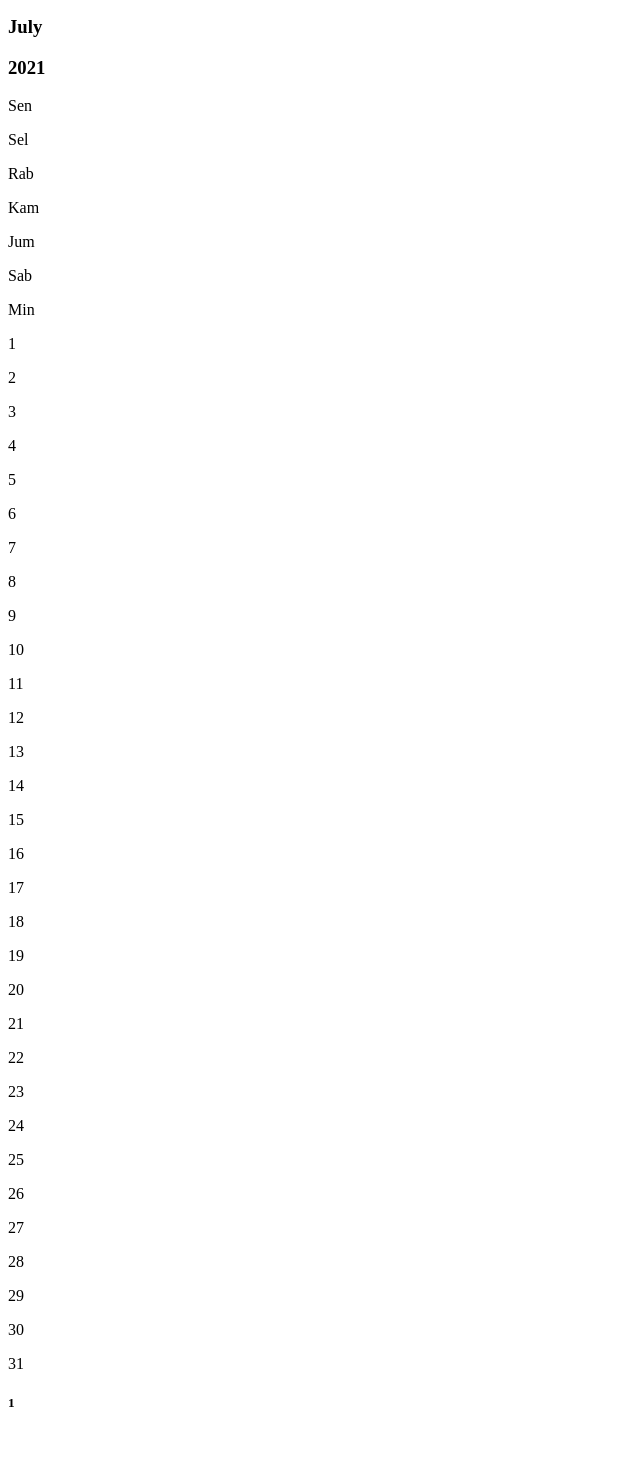
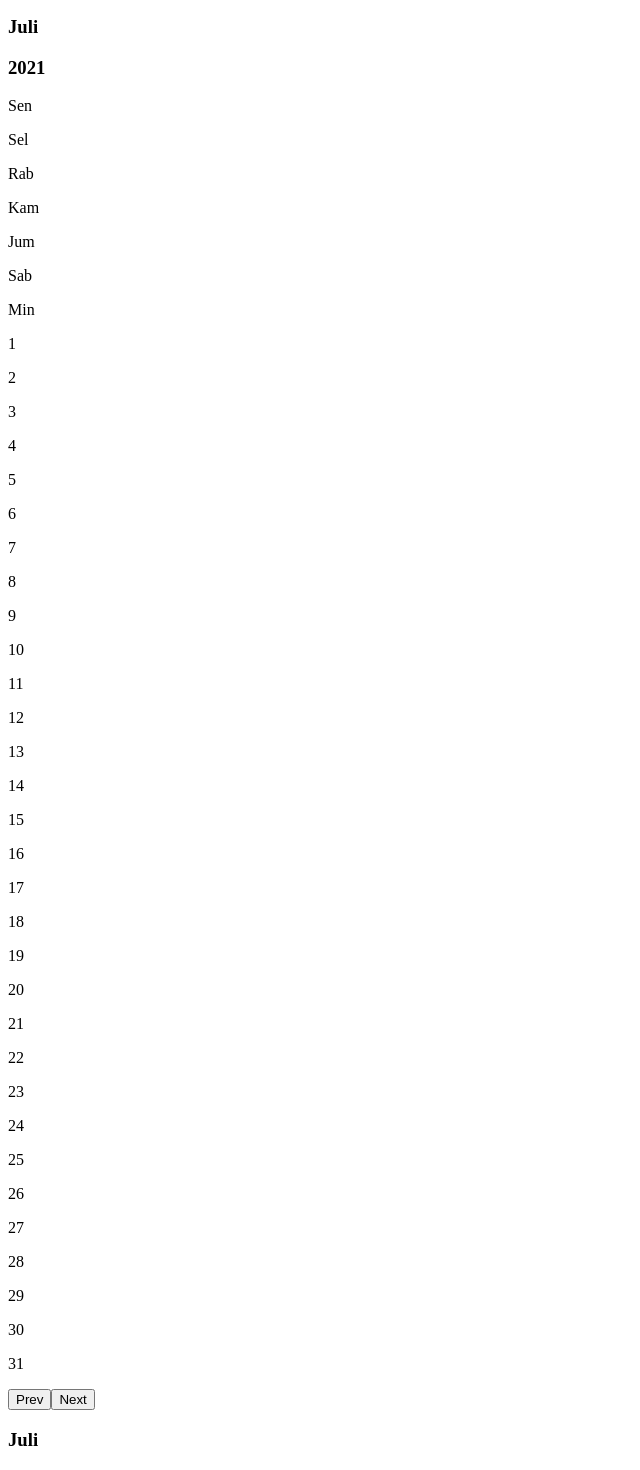
Before and after one commit to irfan-fauzi/vue-3-tailwind-2-projects, a Vue app: page / in a window 1280 px wide. Shown: the part 111-1581 px from the top of the page, without its empty margins (0-640 px from the left). Before the commit the page ends 1545 px from the top, so only its background shows below. Built offline with nearby package versions, Linux system fonts and the light colour scheme; the HTML template or start-up script is replaced by a standard one.

Commit message:
bulan by me

```diff
--- a/src/components/Calendar.vue
+++ b/src/components/Calendar.vue
@@ -1,3 +1,7 @@
+
+
+
+
 <template>
   <div class="m-auto max-w-screen-sm border-2">
     <h2 class="text-center font-bold text-2xl my-7">Vue Calendar</h2>
@@ -5,39 +9,70 @@
       <h3 class="text-2xl m-2 font-bold text-black-600 ">{{ bulan }}</h3>
       <h3 class="text-2xl m-2 font-bold text-black-600 ">{{ tahun }}</h3>
     </div>
+    <!-- nama nama hari -->
     <section class="grid grid-cols-7 bg-indigo-400 justify-center">
       <p class="font-bold text-center p-3 cursor-pointer text-white" v-for="namaHari in hari" v-bind:key="namaHari">{{ namaHari }}</p>
     </section>
+    <!-- / nama hari -->
+
     <section class="bg-indigo-100 grid grid-cols-7">
+      <!-- tampilan tanggal yang kosong -->
+      <p class="min-w-min p-5 text-center border-2 border-green-50 cursor-pointer hover:bg-indigo-200" v-for="num in startDay()" v-bind:key="num"></p>
+      <!-- tampilan tanggal yang kosong -->
 
-      <p class="min-w-min p-5 text-center border-2 border-green-50 cursor-pointer hover:bg-indigo-200" v-for="num in startDay()" v-bind:key="num"></p>
+      <!-- tampilan tanggal -->
+      <p class="min-w-min p-5 text-center border-2 border-green-50 cursor-pointer hover:bg-indigo-200" v-for="num in daysInMonth(tahun, nomorBulan)" v-bind:key="num">{{ num }}</p>
+      <!-- / tampilan tanggal -->
+    </section>
 
-      <p class="min-w-min p-5 text-center border-2 border-green-50 cursor-pointer hover:bg-indigo-200" v-for="num in daysInMonth(tahun, nomorBulan)" v-bind:key="num">{{ num }}</p>
+
+    <!-- section button -->
+    <section class="flex justify-between my-5">
+      <button class="bg-blue-400 py-1 px-6 text-white hover:bg-blue-700 transition-all" @click="prev()">Prev</button>
+      <button class="bg-blue-400 py-1 px-6 text-white hover:bg-blue-700 transition-all" @click="next()">Next</button>
     </section>
-    <!-- <h5>{{ daysInMonth(tahun, nomorBulan) }}</h5> -->
-    <h5>{{ startDay() }}</h5>
+    <!-- end section button -->
+    <h3>{{ getMonthName(nomorBulan) }}</h3>
   </div>
 </template>
 
 <script>
 export default {
+
   data(){
     return{
       hari: ['Sen','Sel','Rab', 'Kam', 'Jum', 'Sab', 'Min'],
       nomorBulan: new Date().getMonth() + 1,
-      bulan: new Date().toLocaleString("default", {month: "long"}),
+      bulan: null,
       tahun: new Date().getFullYear(),
-      jumlahHari: null
+      jumlahHari: null,
     }
   },
   methods: {
     daysInMonth(year, bulan){
       return this.jumlahHari = new Date(year, bulan, 0).getDate();
     },
+
     startDay(){
-      return new Date(2021, 6 - 1, 0).getDay()
+      return new Date(this.tahun, this.nomorBulan - 1, 0).getDay()
+    },
+    getMonthName(index){
+      const month = ['Januari', 'Februari', 'Maret', 'April', 'Mei', 'Juni', 'Juli', 'Agustus', 'September', 'Oktober', 'November', 'Desember']
+      return this.bulan = month[index - 1]
+    },
+    next(){
+      if(this.nomorBulan <= 12){
+        this.nomorBulan++
+        this.getMonthName() + 1
+      }
+    },
+    prev(){
+      this.nomorBulan--
+      this.getMonthName() - 1
     }
   },
 
+
+
 }
 </script>
```
